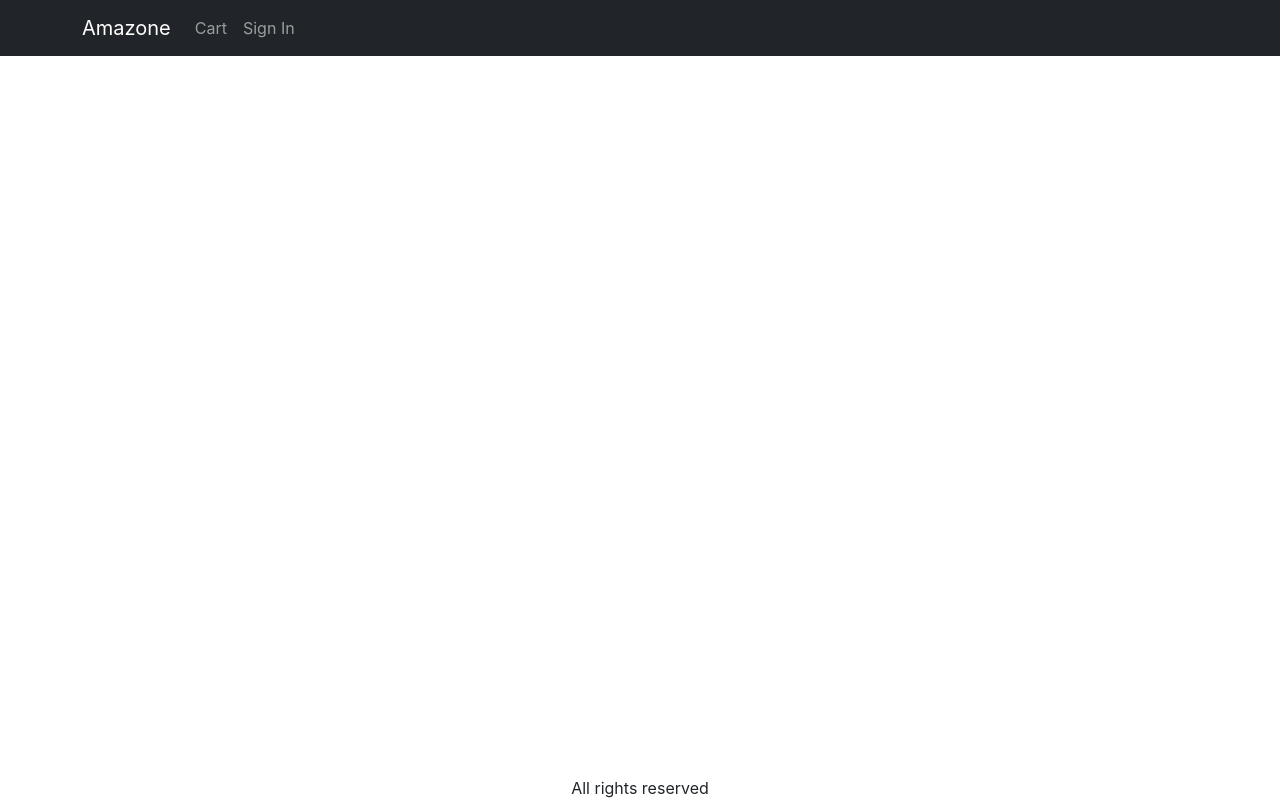
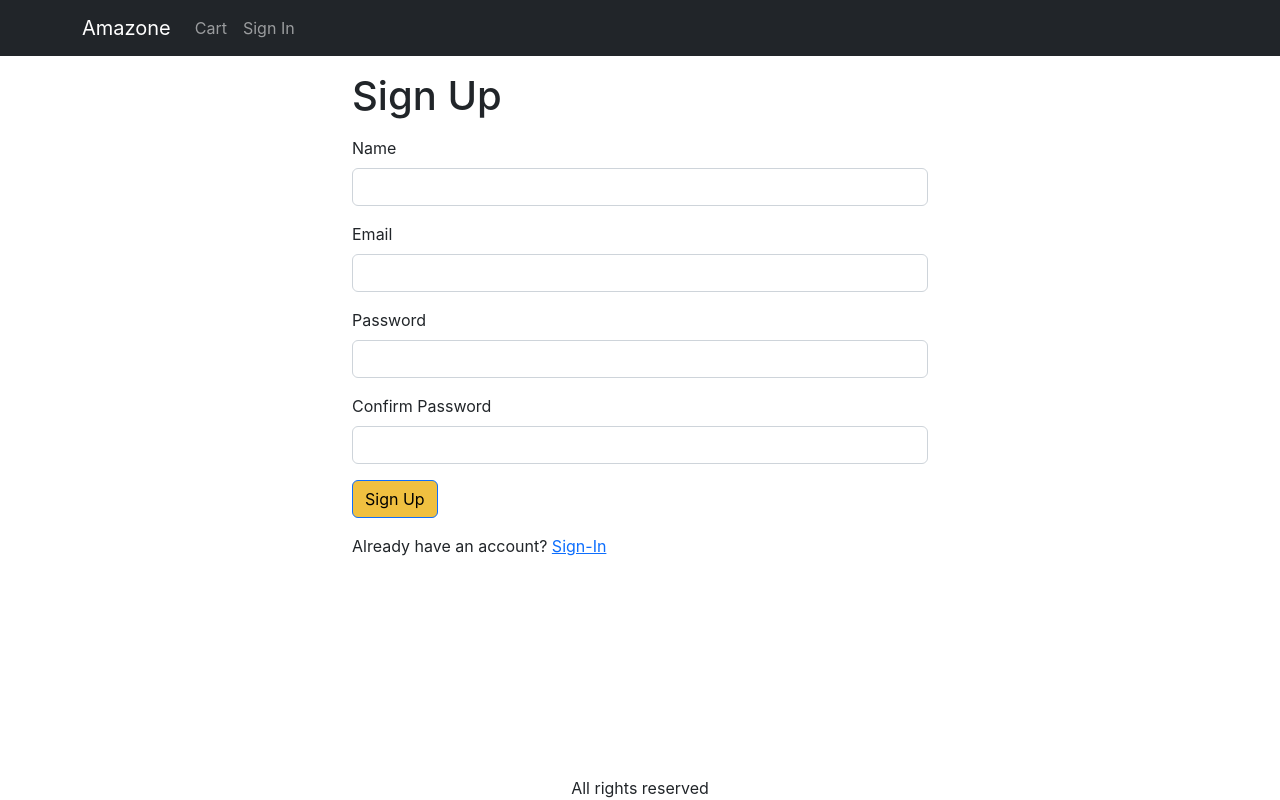
Before and after one commit to IamPratikSinha/Ecommerce, a React (Create React App) app in the folder ecommerce/frontend/: page /signup in a window 1280 px wide. Built offline with nearby package versions, Linux system fonts and the light colour scheme.

Commit message:
sign up page commit

```diff
--- a/ecommerce/frontend/src/App.js
+++ b/ecommerce/frontend/src/App.js
@@ -14,6 +14,8 @@ import { useContext } from 'react';
 import { Store } from './Store';
 import CartScreen from './screens/CartScreen';
 import SigninScreen from './screens/SigninScreen';
+import SignupScreen from './screens/SignupScreen';
+
 import ShippingAddressScreen from './screens/ShippingAddressScreen';
 
 function App() {
@@ -78,6 +80,8 @@ function App() {
               <Route path="/product/:slug" element={<ProductScreen />}></Route>
               <Route path="/cart" element={<CartScreen />}></Route>
               <Route path="/signin" element={<SigninScreen />}></Route>
+              <Route path="/signup" element={<SignupScreen />}></Route>
+
               <Route
                 path="/shipping"
                 element={<ShippingAddressScreen />}
--- /dev/null
+++ b/ecommerce/frontend/src/screens/SignupScreen.js
@@ -0,0 +1,108 @@
+import Container from 'react-bootstrap/Container';
+import Form from 'react-bootstrap/Form';
+import { Helmet } from 'react-helmet-async';
+import Button from 'react-bootstrap/Button';
+import { Link, useLocation, useNavigate } from 'react-router-dom';
+import Axios from 'axios';
+import { useState, useContext, useEffect } from 'react';
+import { Store } from './../Store';
+import { toast } from 'react-toastify';
+import { getError } from './../utils';
+
+export default function SignupScreen() {
+  const navigate = useNavigate();
+  const { search } = useLocation();
+  const redirectInUrl = new URLSearchParams(search).get('redirect');
+  const redirect = redirectInUrl ? redirectInUrl : '/';
+
+  const [email, setEmail] = useState('');
+  const [name, setName] = useState('');
+
+  const [password, setPassword] = useState('');
+  const [confirmpassword, setConfirmPassword] = useState('');
+
+  const { state, dispatch: ctxDispatch } = useContext(Store);
+  const { userInfo } = state;
+  const submitHandler = async (e) => {
+    e.preventDefault();
+    if (password !== confirmpassword) {
+      console.log(password);
+      console.log(confirmpassword);
+      toast.error('Passwords do not match');
+      return;
+    }
+    try {
+      const { data } = await Axios.post('/api/users/signup', {
+        name,
+        email,
+        password,
+      });
+      ctxDispatch({ type: 'USER_SIGNIN', payload: data });
+      localStorage.setItem('userInfo', JSON.stringify(data));
+      navigate(redirect || '/');
+      // console.log(data);
+    } catch (err) {
+      console.log(err);
+      toast.error(getError(err));
+    }
+  };
+
+  useEffect(() => {
+    if (userInfo) {
+      navigate(redirect);
+    }
+  }, [navigate, redirect, userInfo]);
+
+  return (
+    <Container className="small-container">
+      <Helmet>
+        <title>Sign Up</title>
+      </Helmet>
+      <h1 className="my-3"> Sign Up</h1>
+
+      <Form onSubmit={submitHandler}>
+        <Form.Group className="mb-3" controlId="name">
+          <Form.Label>Name</Form.Label>
+          <Form.Control
+            type="name"
+            required
+            onChange={(e) => setName(e.target.value)}
+          />
+        </Form.Group>
+
+        <Form.Group className="mb-3" controlId="email">
+          <Form.Label>Email</Form.Label>
+          <Form.Control
+            type="email"
+            required
+            onChange={(e) => setEmail(e.target.value)}
+          />
+        </Form.Group>
+        <Form.Group className="mb-3" controlId="password">
+          <Form.Label>Password</Form.Label>
+          <Form.Control
+            type="password"
+            required
+            onChange={(e) => setPassword(e.target.value)}
+          />
+        </Form.Group>
+
+        <Form.Group className="mb-3" controlId="confirmPassword">
+          <Form.Label>Confirm Password</Form.Label>
+          <Form.Control
+            type="password"
+            required
+            onChange={(e) => setConfirmPassword(e.target.value)}
+          />
+        </Form.Group>
+        <div className="mb-3">
+          <Button type="submit">Sign Up</Button>
+        </div>
+        <div className="mb-3">
+          Already have an account?{' '}
+          <Link to={`/signin?redirect=${redirect}`}> Sign-In</Link>
+        </div>
+      </Form>
+    </Container>
+  );
+}
```
Also changed, not shown: 2 other files (tests, documents, lock files or other folders).
